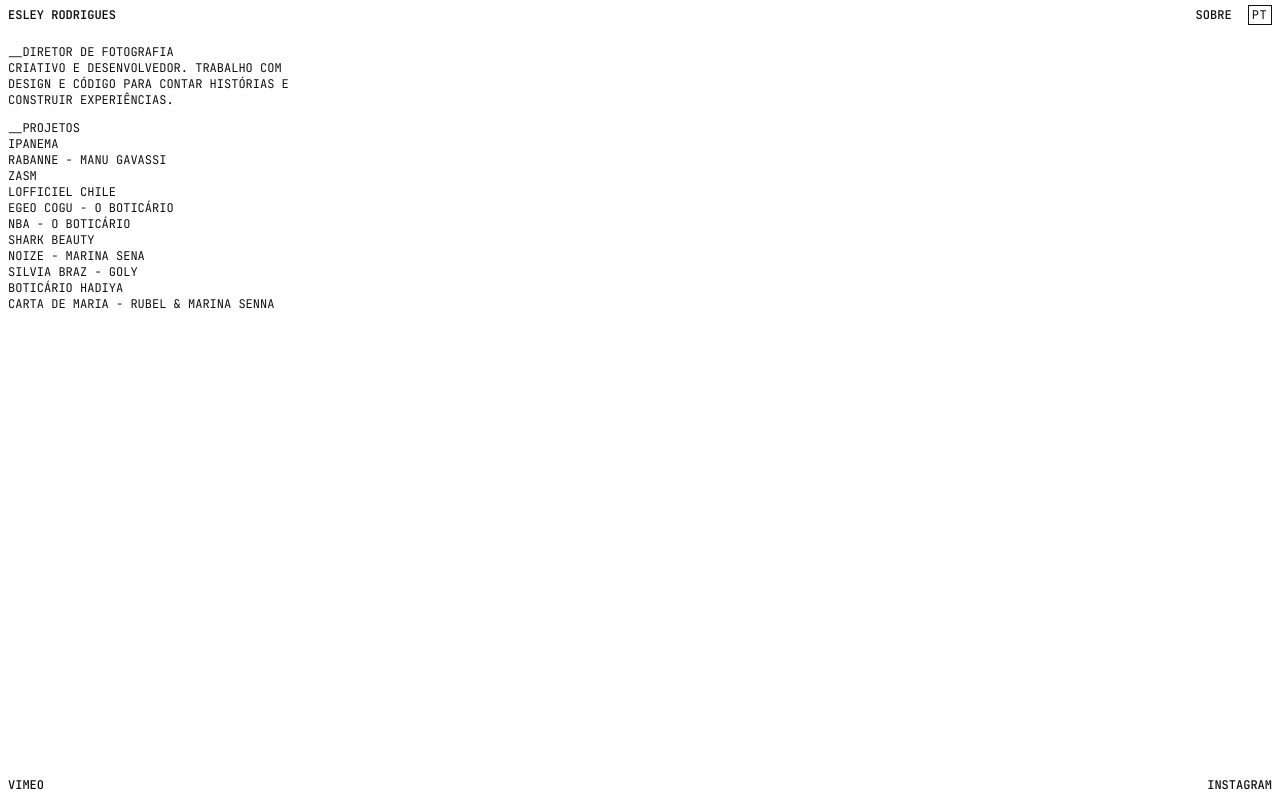
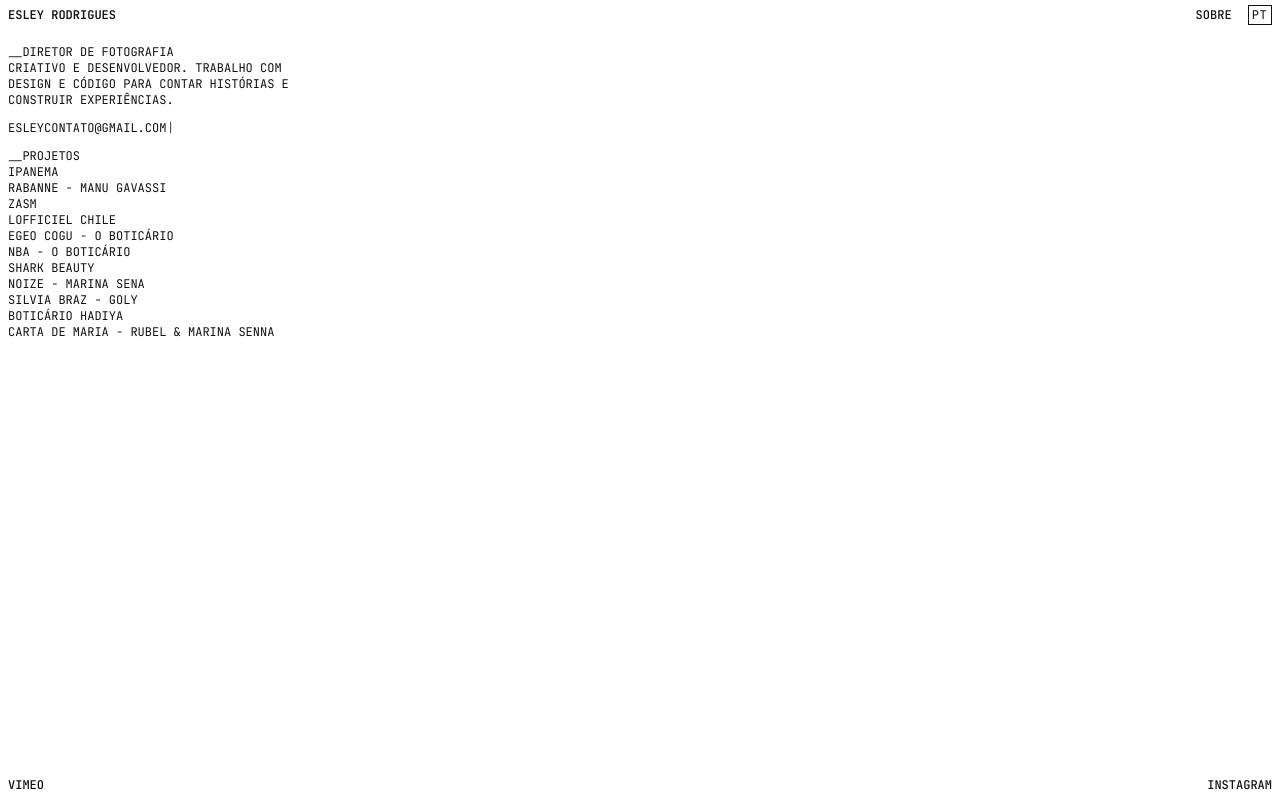
Before and after one commit to lucasgcmarques/esleyrodrigues, a React (Vite) app: page / in a window 1280 px wide. Built offline with nearby package versions, Linux system fonts and the light colour scheme.

Commit message:
feat: Scrumble Text

```diff
--- a/package.json
+++ b/package.json
@@ -10,6 +10,7 @@
     "preview": "vite preview"
   },
   "dependencies": {
+    "gsap": "^3.14.2",
     "react": "^19.2.0",
     "react-dom": "^19.2.0"
   },
--- a/src/App.jsx
+++ b/src/App.jsx
@@ -1,4 +1,6 @@
-import { useState } from "react";
+import { useState, useRef, useMemo } from "react";
+import { ScrambleText } from "./ScrambleText";
+import { useScrambleTimeline } from "./useScrambleTimeline";
 
 const projects = [
   { name: "Ipanema", url: "https://vimeo.com/1049447083" },
@@ -41,14 +43,38 @@
 
 function App() {
   const [lang, setLang] = useState("pt");
+  const t = texts[lang];
 
-  const t = texts[lang];
+  const titleRef = useRef(null);
+  const professionRef = useRef(null);
+  const descriptionRef = useRef(null);
+  const emailRef = useRef(null);
+  const projectsTitleRef = useRef(null);
+  const cursorRef = useRef(null);
+
+  const timelineElements = useMemo(
+    () => [
+      { ref: titleRef, text: "Esley Rodrigues", duration: 2 },
+      { ref: professionRef, text: t.profession, duration: 2 },
+      { ref: descriptionRef, text: t.description, duration: 2 },
+      { ref: emailRef, text: "esleycontato@gmail.com", duration: 2 },
+      { ref: projectsTitleRef, text: t.projectsTitle, duration: 2 },
+    ],
+    [t.profession, t.description, t.projectsTitle],
+  );
+
+  useScrambleTimeline(timelineElements, cursorRef);
 
   return (
     <div className="layout">
       <header className="header">
         <a href="#">
-          <h1>Esley Rodrigues</h1>
+          <ScrambleText
+            ref={titleRef}
+            text="Esley Rodrigues"
+            as="h1"
+            timeline
+          />
         </a>
         <div className="header-links">
           <a href="#">
@@ -67,14 +93,54 @@
       </header>
 
       <div className="content">
-        <p style={{ marginBottom: "0" }}>__{t.profession}</p>
-        <p style={{ marginTop: "0" }}>{t.description}</p>
-        <p style={{ marginBottom: "0" }}>__{t.projectsTitle}</p>
+        <p style={{ marginBottom: "0" }}>
+          __
+          <ScrambleText
+            ref={professionRef}
+            text={t.profession}
+            as="span"
+            timeline
+          />
+        </p>
+        <p style={{ marginTop: "0" }}>
+          <ScrambleText
+            ref={descriptionRef}
+            text={t.description}
+            as="span"
+            timeline
+          />
+        </p>
+        <p>
+          {" "}
+          <ScrambleText
+            ref={emailRef}
+            text="esleycontato@gmail.com"
+            as="span"
+            timeline
+          />
+          <span ref={cursorRef} className="scramble-cursor" aria-hidden>
+            |
+          </span>{" "}
+        </p>
+        <p style={{ marginBottom: "0" }}>
+          __
+          <ScrambleText
+            ref={projectsTitleRef}
+            text={t.projectsTitle}
+            as="span"
+            timeline
+          />
+        </p>
         <ul className="content-links">
           {projects.map((project) => (
             <li key={project.url}>
               <a href={project.url} target="_blank" rel="noopener noreferrer">
-                {project.name}
+                <ScrambleText
+                  text={project.name}
+                  as="span"
+                  duration={0.8}
+                  delay={1}
+                />
               </a>
             </li>
           ))}
@@ -89,7 +155,7 @@
             target="_blank"
             rel="noopener noreferrer"
           >
-            <span>{link.name}</span>
+            <ScrambleText text={link.name} as="span" duration={0.6} />
           </a>
         ))}
       </footer>
--- /dev/null
+++ b/src/ScrambleText.jsx
@@ -0,0 +1,56 @@
+import { useLayoutEffect, useRef, forwardRef } from "react";
+import gsap from "gsap";
+
+const CHARS_NUMBERS = "0123456789#$!";
+
+function runScrambleUpdate(el, text, progress) {
+  if (!el || !text) return;
+  const len = text.length;
+  const visibleCount = Math.floor(progress * len);
+  if (visibleCount === 0) el.textContent = "";
+  else if (visibleCount >= len) el.textContent = text;
+  else {
+    const revealed = text.slice(0, visibleCount - 1);
+    const randomChar =
+      CHARS_NUMBERS[Math.floor(Math.random() * CHARS_NUMBERS.length)];
+    el.textContent = revealed + randomChar;
+  }
+}
+
+function ScrambleTextInner(
+  {
+    text,
+    // eslint-disable-next-line no-unused-vars -- Component usado no JSX como <Component />
+    as: Component = "span",
+    duration = 0.6,
+    delay = 0,
+    timeline: useTimeline = false,
+    ...props
+  },
+  ref,
+) {
+  const internalRef = useRef(null);
+  const elRef = ref ?? internalRef;
+
+  useLayoutEffect(() => {
+    if (useTimeline || !elRef.current || !text) return;
+    const el = elRef.current;
+    el.textContent = "";
+
+    const obj = { progress: 0 };
+    gsap.to(obj, {
+      progress: 1,
+      duration,
+      delay,
+      ease: "none",
+      onUpdate: () => runScrambleUpdate(el, text, obj.progress),
+      onComplete: () => {
+        el.textContent = text;
+      },
+    });
+  }, [text, duration, delay, useTimeline, elRef]);
+
+  return <Component ref={elRef} {...props} />;
+}
+
+export const ScrambleText = forwardRef(ScrambleTextInner);
--- a/src/index.css
+++ b/src/index.css
@@ -148,3 +148,10 @@
   text-transform: uppercase;
   color: #111;
 }
+
+.scramble-cursor {
+  font-size: 0.75rem;
+  opacity: 1;
+  display: inline;
+  margin-left: 0.05em;
+}
--- /dev/null
+++ b/src/useScrambleTimeline.js
@@ -0,0 +1,57 @@
+import { useLayoutEffect } from "react";
+import gsap from "gsap";
+
+const CHARS = "0123456789";
+
+function runScrambleOnUpdate(el, text, progress) {
+  if (!el || !text) return;
+  const len = text.length;
+  const visibleCount = Math.floor(progress * len);
+  if (visibleCount === 0) el.textContent = "";
+  else if (visibleCount >= len) el.textContent = text;
+  else {
+    const revealed = text.slice(0, visibleCount - 1);
+    const randomChar = CHARS[Math.floor(Math.random() * CHARS.length)];
+    el.textContent = revealed + randomChar;
+  }
+}
+
+export function useScrambleTimeline(elements, cursorRef) {
+  useLayoutEffect(() => {
+    const cursorEl = cursorRef?.current;
+    const cursorTl = gsap.timeline({ repeat: -1 });
+    if (cursorEl) {
+      cursorTl
+        .to(cursorEl, { opacity: 0, duration: 0.5, ease: "none", delay: 0.2 })
+        .to(cursorEl, { opacity: 1, duration: 0.5, ease: "none", delay: 0.2 });
+    }
+
+    const tl = gsap.timeline({
+      id: "text-scramble",
+      defaults: { ease: "none" },
+    });
+
+    const stagger = 0.06; // pequena diferença em segundos entre cada um
+
+    elements.forEach(({ ref: elRef, text, duration = 2 }, i) => {
+      const el = elRef?.current;
+      if (!el || text == null) return;
+      el.textContent = "";
+      const obj = { progress: 0 };
+      const position = i * stagger; // todos começam quase juntos, com leve atraso
+      tl.to(
+        obj,
+        {
+          progress: 1,
+          duration,
+          ease: "none",
+          onUpdate: () => runScrambleOnUpdate(el, text, obj.progress),
+          onComplete: () => { el.textContent = text; },
+        },
+        position
+      );
+    });
+
+    if (cursorEl) tl.add(cursorTl, 0);
+  }, []); // roda uma vez no mount
+}
```
Also changed, not shown: 1 other file (tests, documents, lock files or other folders).
